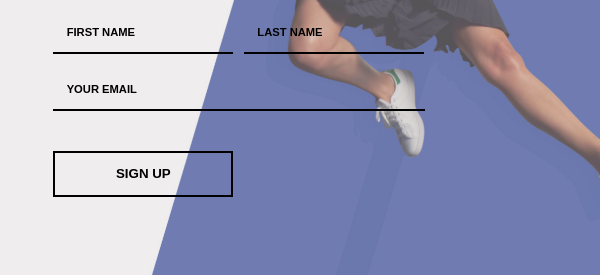
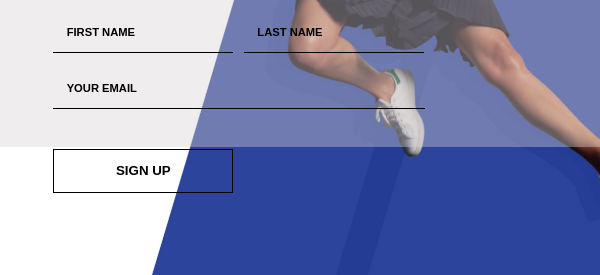
Before and after one commit to MantasLuk/Project-1, a plain HTML site: page index.html in a window 600 px wide. Shown: the part 525-800 px from the top of the page. Drawn offline with Linux system fonts and the light colour scheme.

Commit message:
projektas

```diff
--- a/style.css
+++ b/style.css
@@ -30,7 +30,7 @@ form{
 }
 
 input[type='submit']{
-    border: 2px solid black;
+    border: 1px solid black;
     text-transform: uppercase;
     font-weight: bolder;
     background: none;
@@ -65,7 +65,7 @@ input[type='submit']{
         margin: 1em 4em;
         padding: 1em;
         border: none;
-        border-bottom: 2px solid black;
+        border-bottom: 1px solid black;
         background: none;
     }
 }
@@ -76,6 +76,9 @@ input[type='submit']{
         height: 100vh;
         position: relative;
         z-index: 1;
+    }
+    .back::after{
+        bottom: 8em;
     }
 
     img{
@@ -105,7 +108,7 @@ input[type='submit']{
         margin: 1em 0 0 4em;
         padding: 1em;
         border: none;
-        border-bottom: 2px solid black;
+        border-bottom: 1px solid black;
         background: none;
     }
     input:nth-of-type(2){
```
